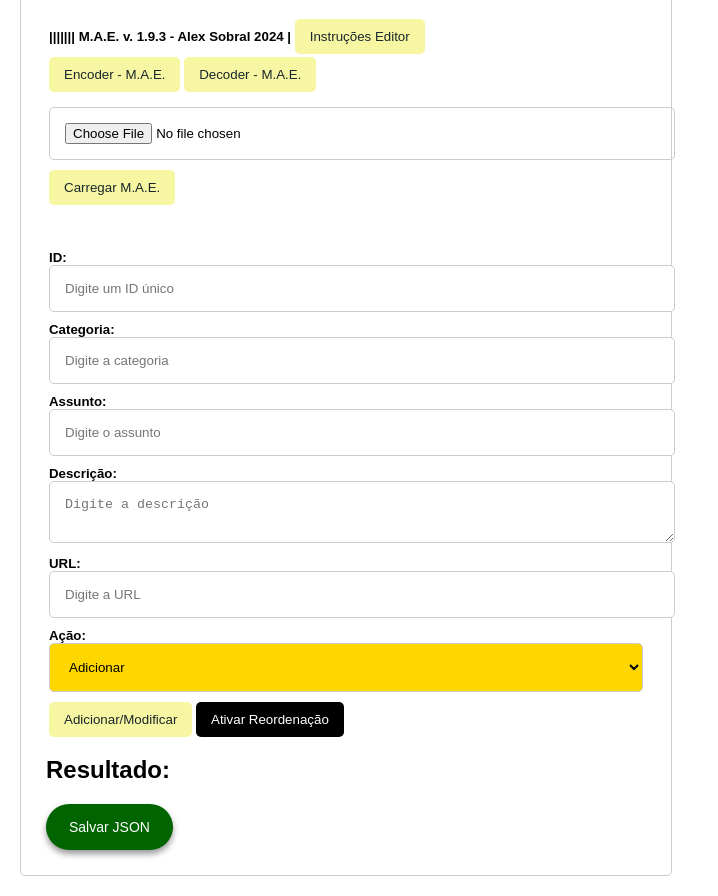
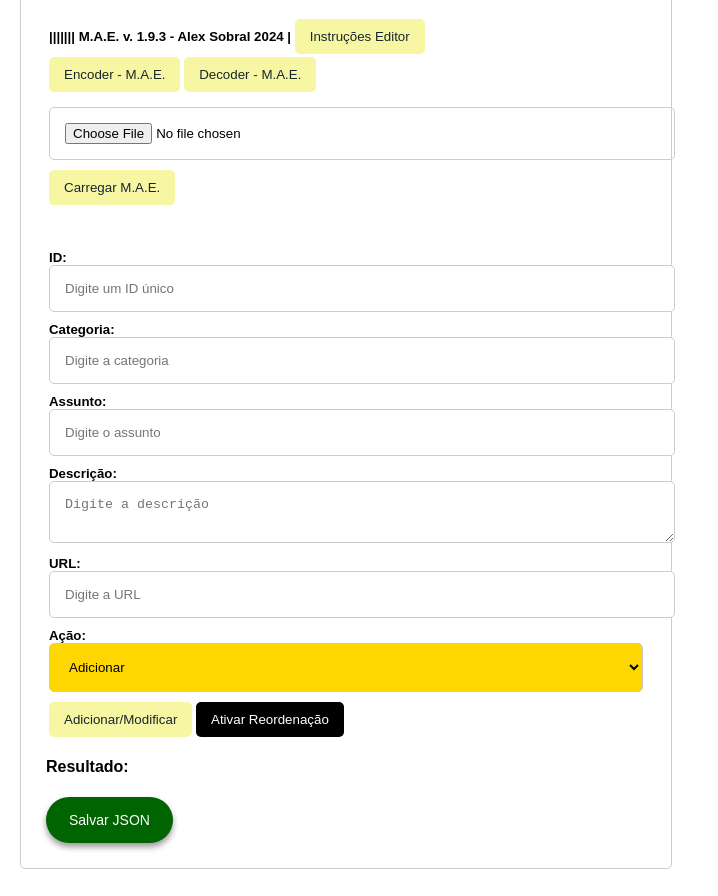
Before and after one commit to sobralfreenat/mae-menu-editor, a plain HTML site: page index.html in a window 1280 px wide. Shown: the part 187-1083 px from the top of the page, without its empty margins (0-718 px from the left). Drawn offline with nearby package versions, Linux system fonts and the light colour scheme.

Commit message:
Update index.html

```diff
--- a/index.html
+++ b/index.html
@@ -170,7 +170,7 @@
 <button id="reorderButton" class="reorder-button">Ativar Reordenação</button>
 
 
-<h2>Resultado:</h2>
+<h4>Resultado:</h4>
 <div id="outputJson"></div>
 
 
```
